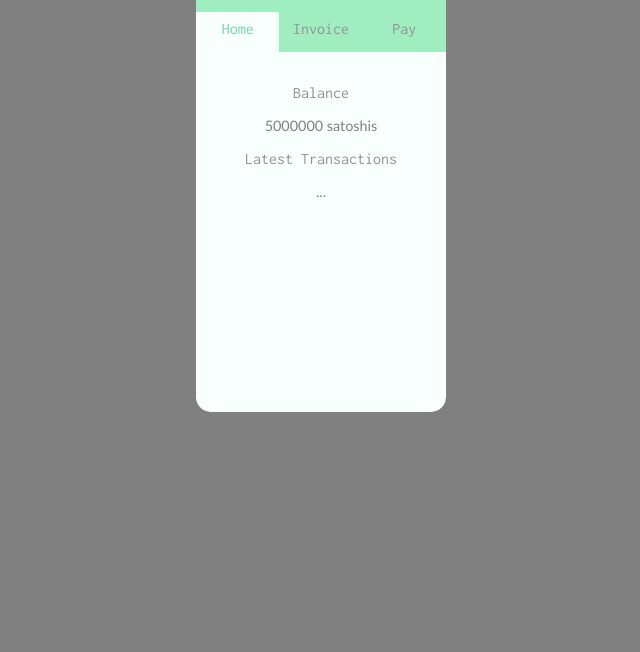
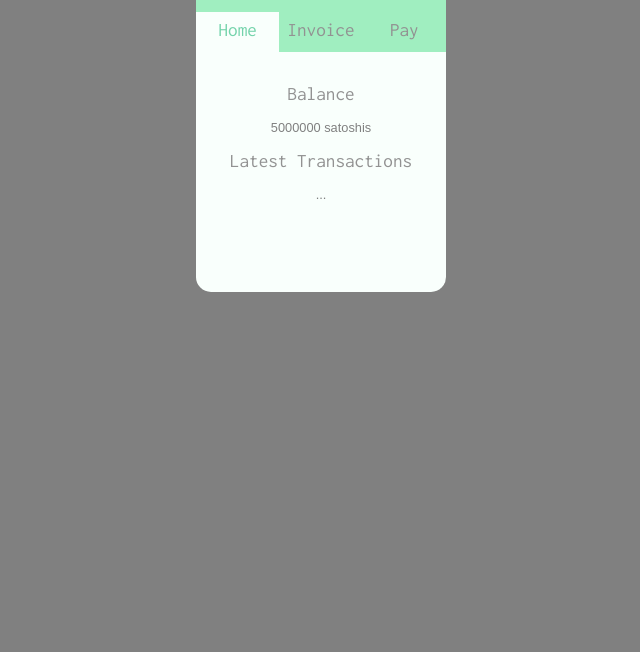
Before and after one commit to eitelkrauss/kwh-style, a plain HTML site: page index.html in a window 1280 px wide. Shown: the part 148-800 px from the top of the page, without its empty margins (319-959 px from the left). Drawn offline with Linux system fonts and the light colour scheme.

Commit message:
fonts, sizes

```diff
--- a/index.html
+++ b/index.html
@@ -6,7 +6,7 @@
     <meta name="viewport" content="width=device-width, initial-scale=1.0">
     <meta http-equiv="X-UA-Compatible" content="ie=edge">
     <link rel="stylesheet" href="style.css">
-    <link href="https://fonts.googleapis.com/css?family=Inconsolata" rel="stylesheet">
+    <link href="https://fonts.googleapis.com/css?family=Inconsolata&display=swap" rel="stylesheet">
     <title>KwH extension</title>
 </head>
 
--- a/style.css
+++ b/style.css
@@ -1,12 +1,12 @@
 :root {
     --headline-color: rgb(146, 146, 146);
-    --headline-font: 1rem Inconsolata, monospace, helvetica;
-    --text-font: lighter .9rem calibri, helvetica;
+    --headline-font: 1.2rem 'Inconsolata', monospace, helvetica;
+    --text-font: lighter .8rem arial, helvetica;
     --text-font-color: lightgray;
     --highlighted-text: #74d3ab;
     --background-color: #f9fffc;
     --second-background: #a0eec0;
-    --button-font: 1.2rem Inconsolata, monospace, helvetica;
+    --button-font: 1.2rem 'Inconsolata', monospace, helvetica;
 }
 
 * {
@@ -19,7 +19,7 @@ body {
 
 main {
     max-width: 250px;
-    min-height: 60vh;
+    min-height: 45vh;
     margin: 10vh auto;
     display: grid;
     grid-template-columns: 1fr 1fr 1fr;
```
